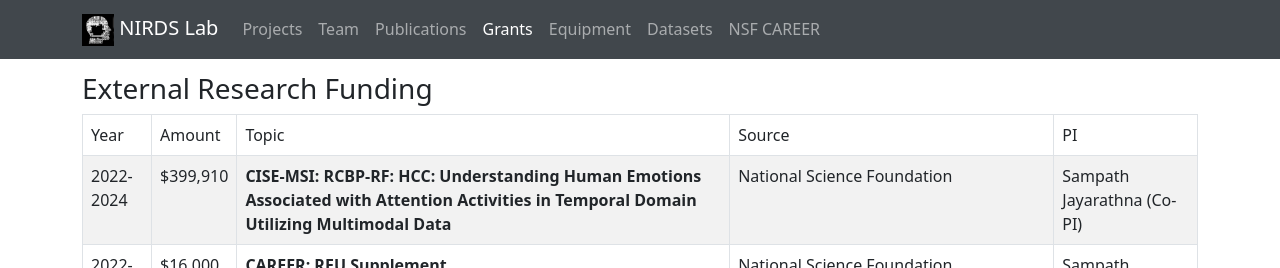
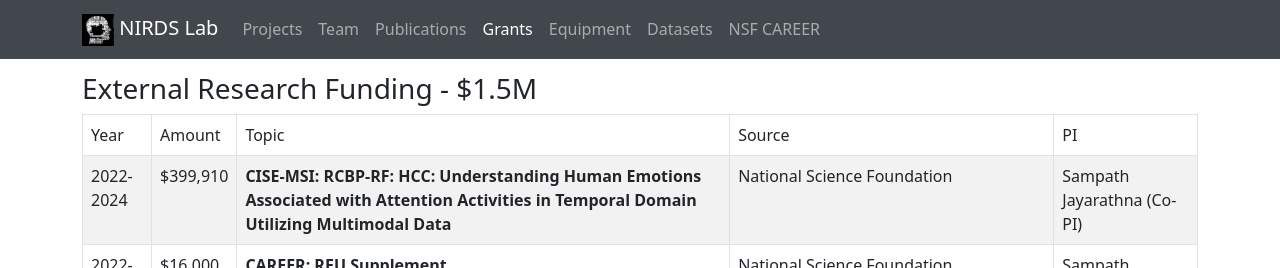
Before and after one commit to nirdslab/nirdslab.github.io, a Jekyll site: the page built from grants.md, in a window 1280 px wide and 900 px high. Shown: the top 268 px of the window. Built offline with Jekyll 4.4.1, drawn with Linux system fonts in a browser that asks for light colours.

Commit message:
Update grants.yml
total amount

```diff
--- a/_data/grants.yml
+++ b/_data/grants.yml
@@ -1,4 +1,4 @@
-- type: "External Research Funding"
+- type: "External Research Funding - $1.5M"
   grants:
     - year: "2022-2024"
       topic: "CISE-MSI: RCBP-RF: HCC: Understanding Human Emotions Associated with Attention Activities in Temporal Domain Utilizing Multimodal Data"
```
